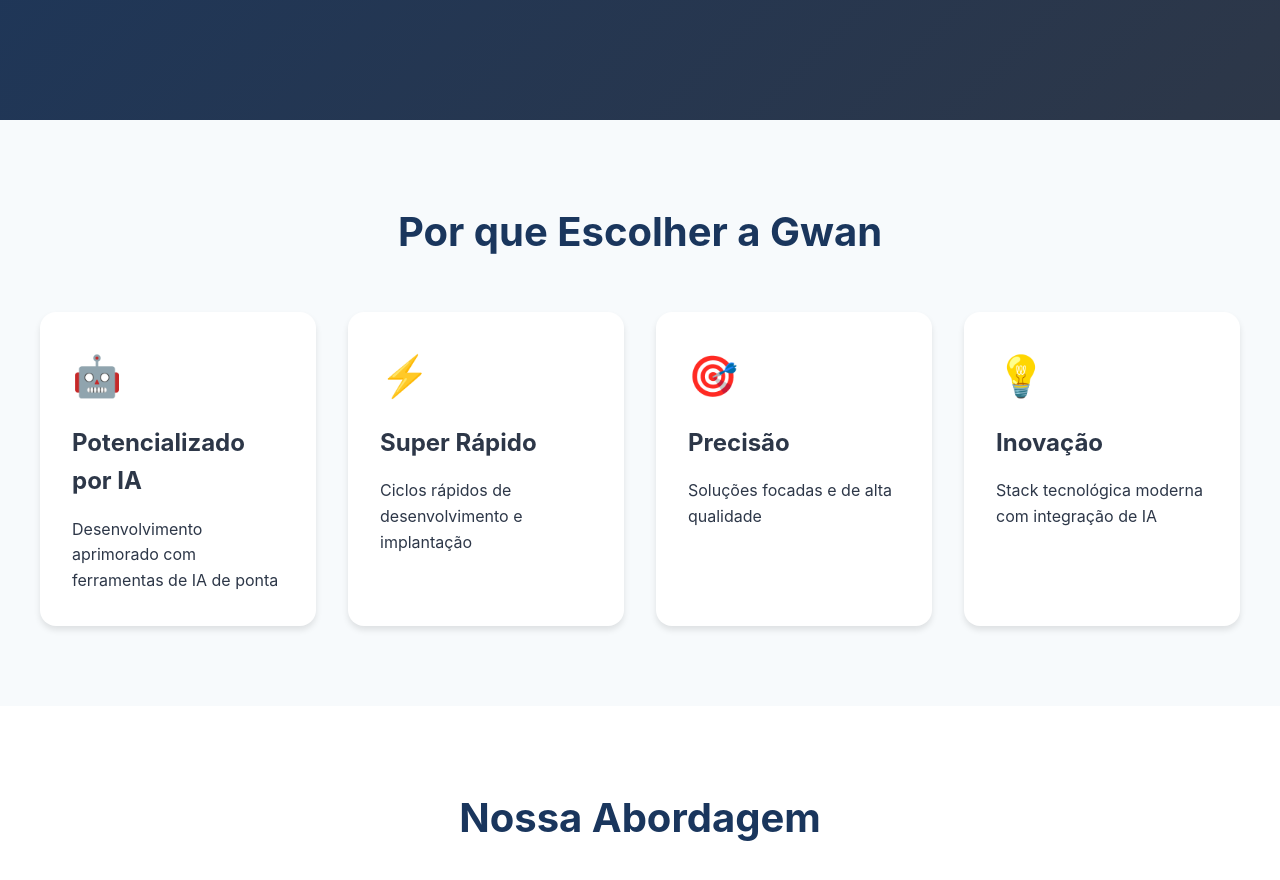
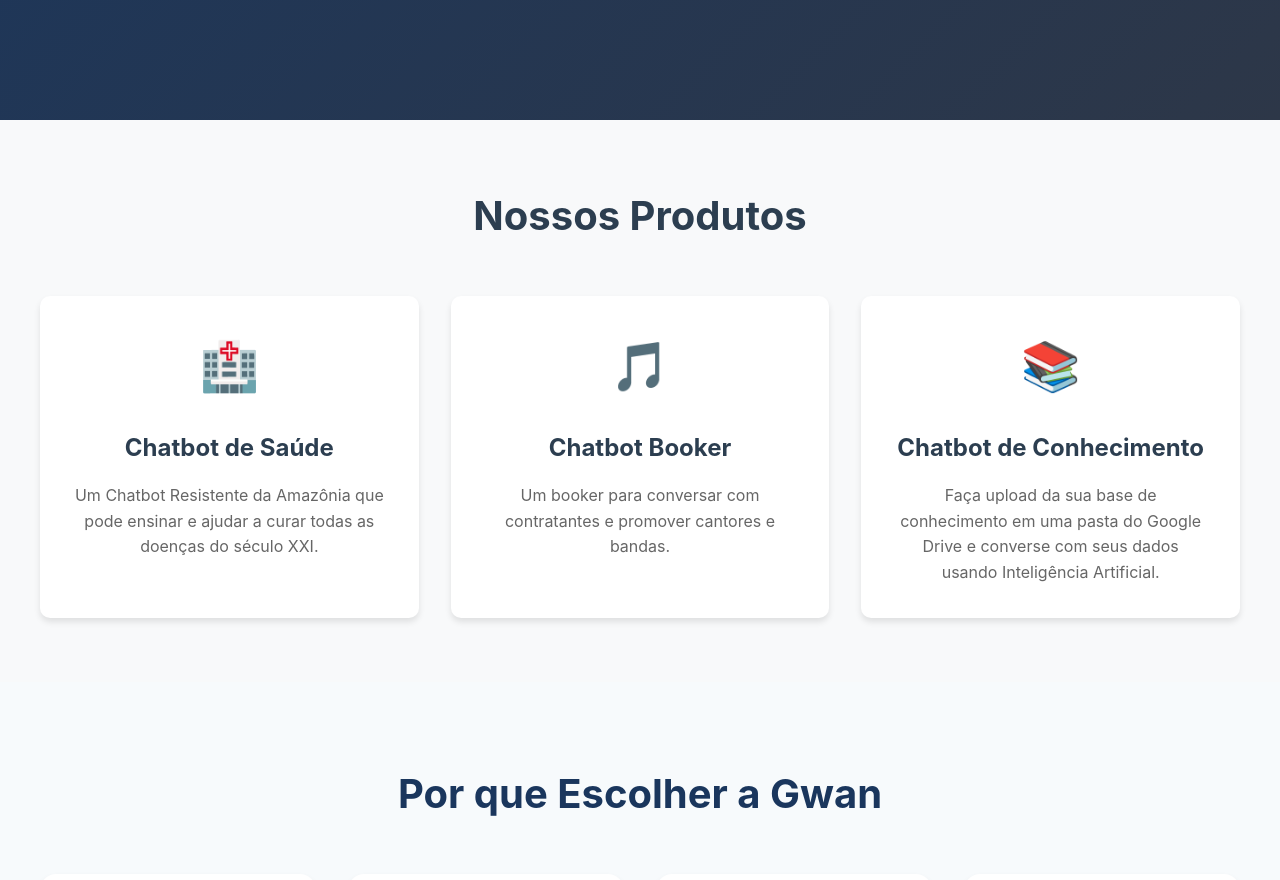
Before and after one commit to rastamansp/gwan-site, a React (Create React App) app: page / in a window 1280 px wide. Shown: the part 520-1400 px from the top of the page. Built offline with nearby package versions, Linux system fonts and the light colour scheme.

Commit message:
feat: add products section and bump version to 0.1.1

```diff
--- a/package.json
+++ b/package.json
@@ -1,6 +1,6 @@
 {
   "name": "gwan-site",
-  "version": "0.1.0",
+  "version": "0.1.1",
   "private": true,
   "dependencies": {
     "@testing-library/dom": "^10.4.0",
--- a/src/components/HomePage.css
+++ b/src/components/HomePage.css
@@ -180,3 +180,52 @@
     grid-template-columns: 1fr;
   }
 }
+
+/* Products Section */
+.products {
+  padding: 4rem 2rem;
+  background-color: #f8f9fa;
+  text-align: center;
+}
+
+.products h2 {
+  font-size: 2.5rem;
+  margin-bottom: 3rem;
+  color: #2c3e50;
+}
+
+.products-grid {
+  display: grid;
+  grid-template-columns: repeat(auto-fit, minmax(300px, 1fr));
+  gap: 2rem;
+  max-width: 1200px;
+  margin: 0 auto;
+}
+
+.product-card {
+  background: white;
+  border-radius: 10px;
+  padding: 2rem;
+  box-shadow: 0 4px 6px rgba(0, 0, 0, 0.1);
+  transition: transform 0.3s ease;
+}
+
+.product-card:hover {
+  transform: translateY(-5px);
+}
+
+.product-icon {
+  font-size: 3rem;
+  margin-bottom: 1.5rem;
+}
+
+.product-card h3 {
+  font-size: 1.5rem;
+  margin-bottom: 1rem;
+  color: #2c3e50;
+}
+
+.product-card p {
+  color: #666;
+  line-height: 1.6;
+}
--- a/src/components/HomePage.tsx
+++ b/src/components/HomePage.tsx
@@ -19,6 +19,20 @@
           <h2>{t.hero.subtitle}</h2>
           <p>{t.hero.description}</p>
           <button className="cta-button">{t.hero.cta}</button>
+        </div>
+      </section>
+
+      {/* Products Section */}
+      <section className="products">
+        <h2>{t.products.title}</h2>
+        <div className="products-grid">
+          {t.products.items.map((product, index) => (
+            <div key={index} className="product-card">
+              <div className="product-icon">{product.icon}</div>
+              <h3>{product.title}</h3>
+              <p>{product.description}</p>
+            </div>
+          ))}
         </div>
       </section>
 
--- a/src/translations/index.ts
+++ b/src/translations/index.ts
@@ -28,6 +28,26 @@
           icon: "💡",
           title: "Innovation",
           description: "Modern tech stack with AI integration"
+        }
+      ]
+    },
+    products: {
+      title: "Our Products",
+      items: [
+        {
+          icon: "🏥",
+          title: "Health Chatbot",
+          description: "A Tough Chatbot from Amazonia who can teach and help to heal all diseases from the 21st century."
+        },
+        {
+          icon: "🎵",
+          title: "Booker Chatbot",
+          description: "A booker to talk with contractors to promote singers and bands."
+        },
+        {
+          icon: "📚",
+          title: "Knowledge Chatbot",
+          description: "Upload your knowledge base in a Google Drive folder and talk to your data using Artificial Intelligence."
         }
       ]
     },
@@ -89,6 +109,26 @@
         }
       ]
     },
+    products: {
+      title: "Nossos Produtos",
+      items: [
+        {
+          icon: "🏥",
+          title: "Chatbot de Saúde",
+          description: "Um Chatbot Resistente da Amazônia que pode ensinar e ajudar a curar todas as doenças do século XXI."
+        },
+        {
+          icon: "🎵",
+          title: "Chatbot Booker",
+          description: "Um booker para conversar com contratantes e promover cantores e bandas."
+        },
+        {
+          icon: "📚",
+          title: "Chatbot de Conhecimento",
+          description: "Faça upload da sua base de conhecimento em uma pasta do Google Drive e converse com seus dados usando Inteligência Artificial."
+        }
+      ]
+    },
     approach: {
       title: "Nossa Abordagem",
       steps: [
```
Also changed, not shown: 1 other file (tests, documents, lock files or other folders).
